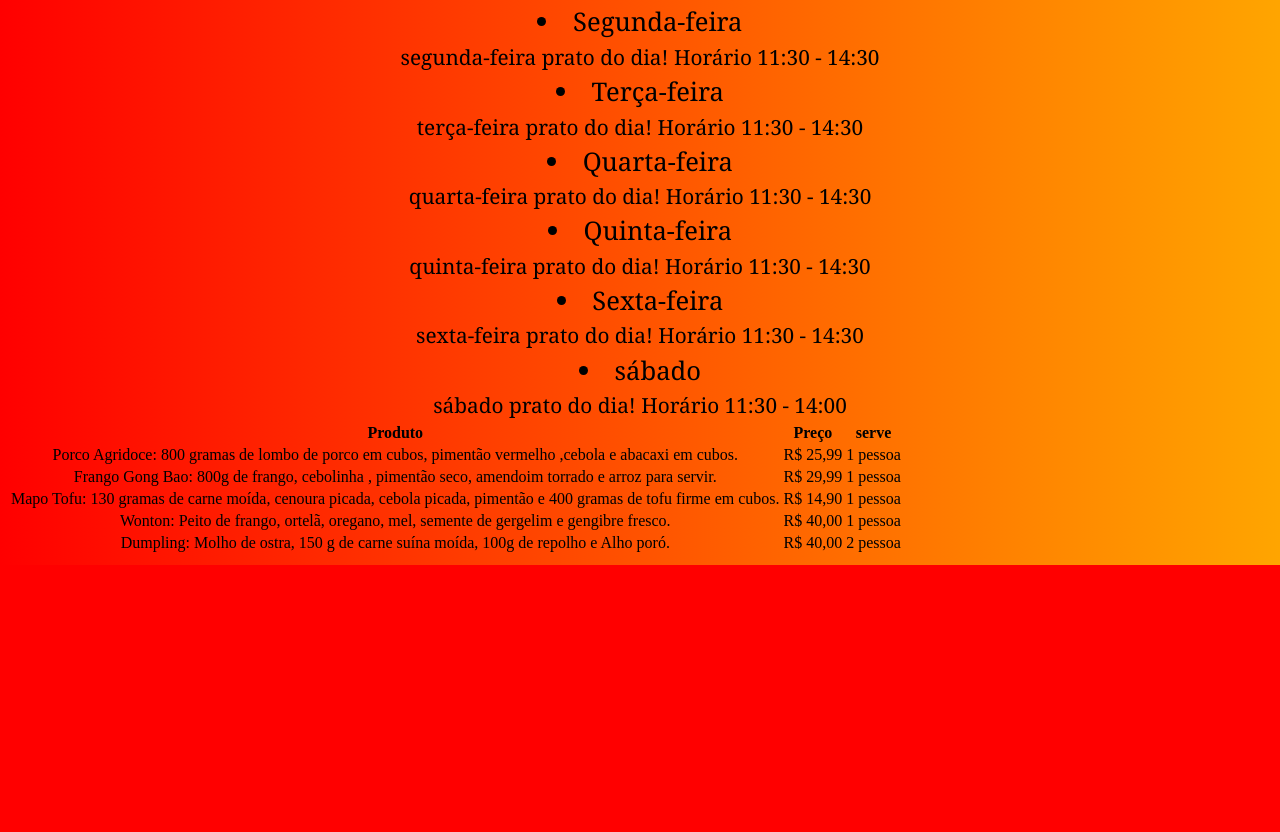
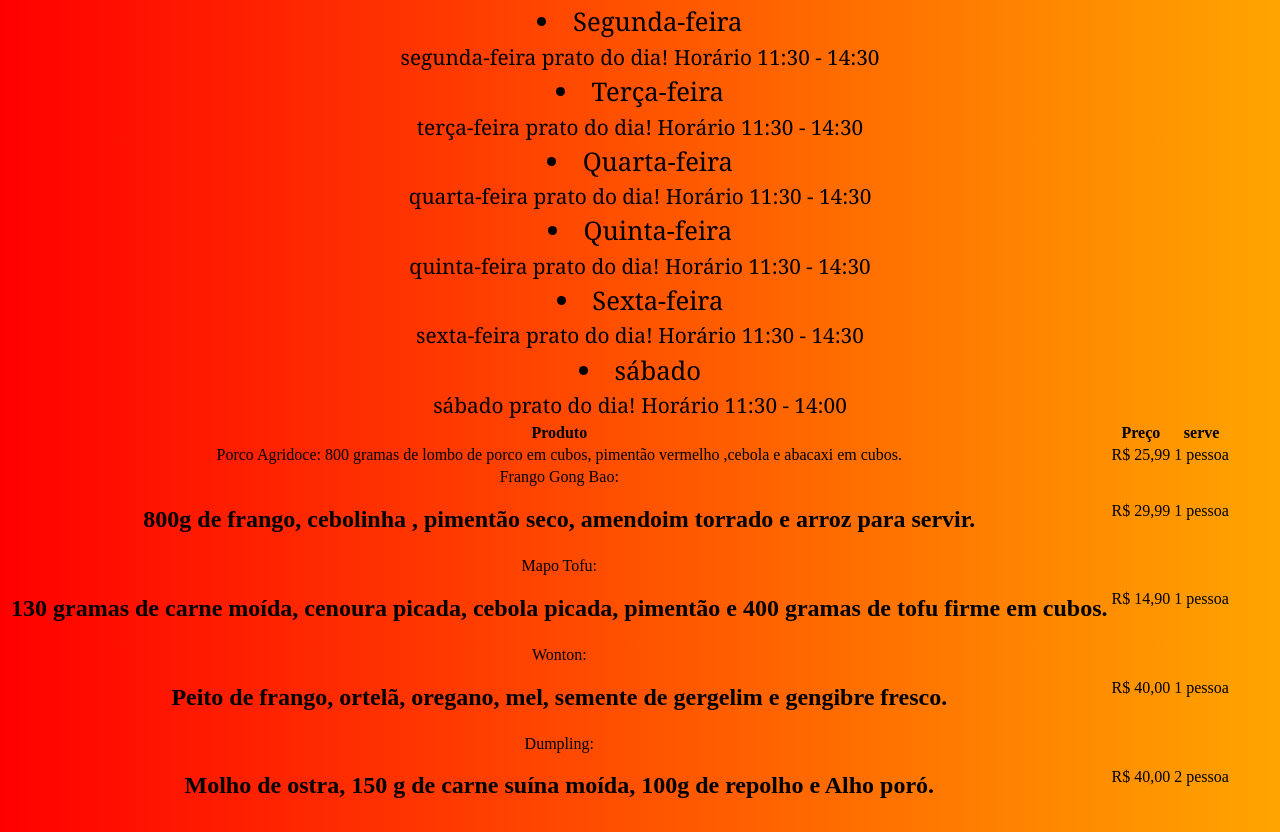
Before and after one commit to inglat/restaurante-chines, a plain HTML site: page index.html in a window 1280 px wide. Shown: the part 879-1711 px from the top of the page. Before the commit the page ends 1444 px from the top, so only its background shows below. Drawn offline with Linux system fonts and the light colour scheme.

Commit message:
Update index.html

```diff
--- a/index.html
+++ b/index.html
@@ -63,30 +63,30 @@
 <tbody>
 <tr>
 <td>Porco Agridoce:
-800 gramas de lombo de porco em cubos, pimentão vermelho ,cebola e abacaxi em cubos.</td>
+</h2>800 gramas de lombo de porco em cubos, pimentão vermelho ,cebola e abacaxi em cubos.</td>
 <td>R$ 25,99</td>
 <td>1 pessoa</td>
 <tr>
 <td>Frango Gong Bao:
-800g de frango, cebolinha , pimentão seco, amendoim torrado e arroz para servir.</td>
+<h2>800g de frango, cebolinha , pimentão seco, amendoim torrado e arroz para servir.</td>
 <td>R$ 29,99</td>
 <td>1 pessoa</td>
 </tr>
 </tr>
 <td>Mapo Tofu:
-130 gramas de carne moída, cenoura picada, cebola picada, pimentão e 400 gramas de tofu firme em cubos.</td>
+<h2>130 gramas de carne moída, cenoura picada, cebola picada, pimentão e 400 gramas de tofu firme em cubos.</td>
 <td>R$ 14,90</td>
 <td>1 pessoa</td>
 </tr>
 <tr>
 <td>Wonton:
-Peito de frango, ortelã, oregano, mel, semente de gergelim e gengibre fresco.</td>
+<h2>Peito de frango, ortelã, oregano, mel, semente de gergelim e gengibre fresco.</td>
 <td>R$ 40,00</td>
 <td>1 pessoa</td>
 </tr>
 <tr>
 <td>Dumpling:
-Molho de ostra, 150 g de carne suína moída, 100g de repolho e Alho poró. </td>
+<h2>Molho de ostra, 150 g de carne suína moída, 100g de repolho e Alho poró. </td>
 <td>R$ 40,00</td>
 <td>2 pessoa</td>
 </tr>
```
